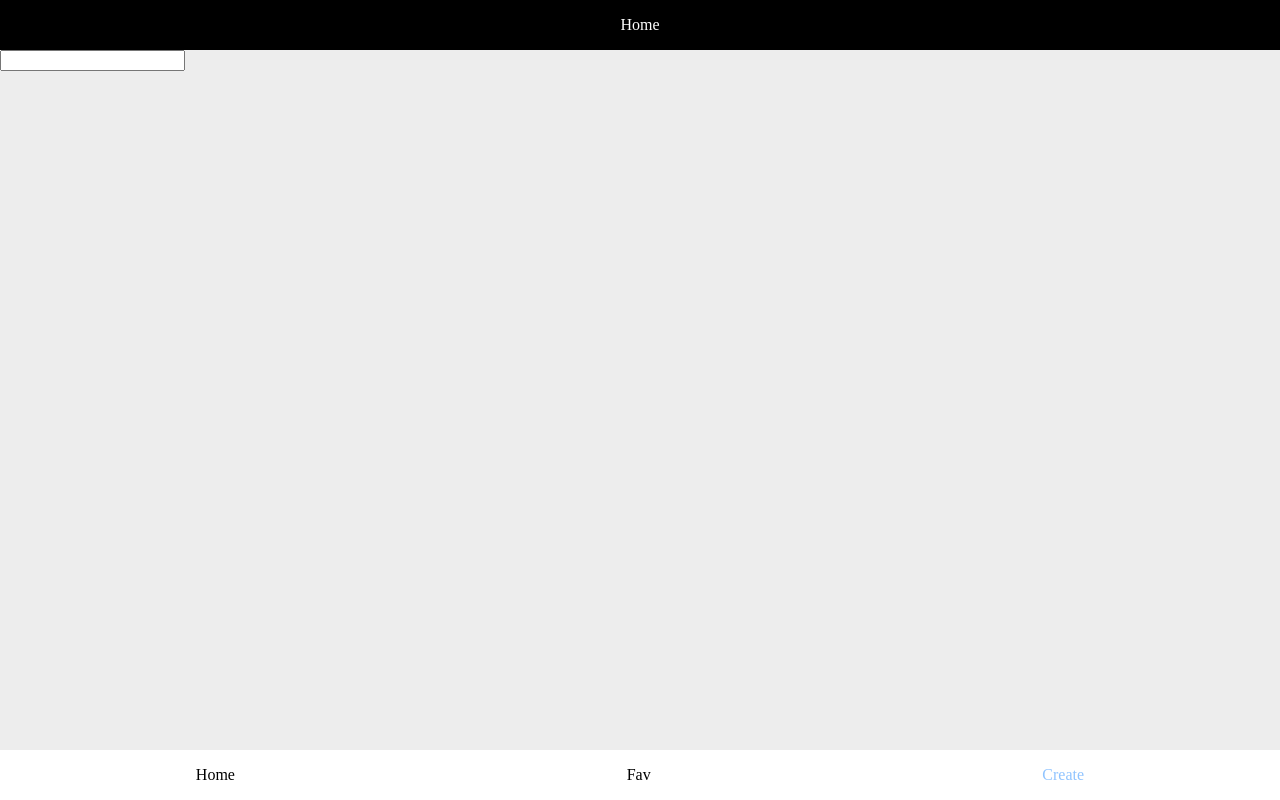
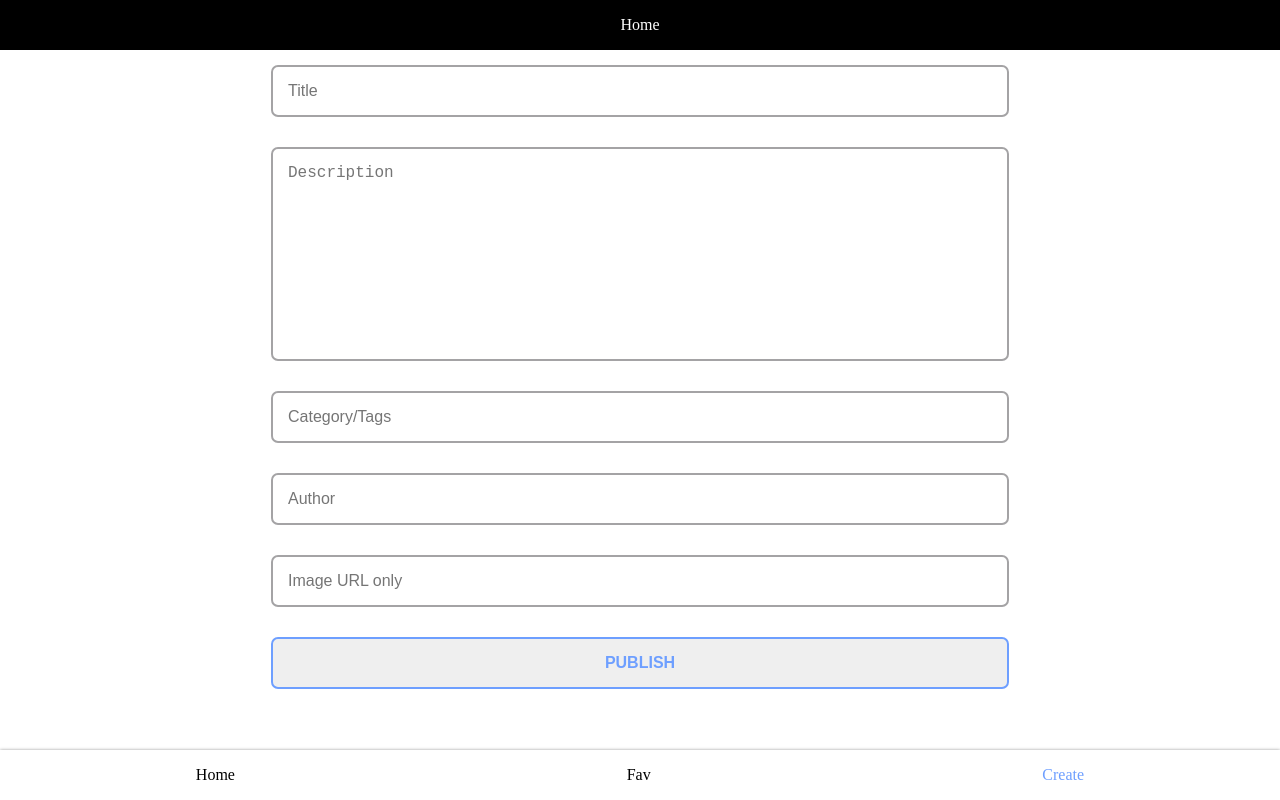
Before and after one commit to siddardha56/pepperSquare, a React app: page /create in a window 1280 px wide. Built offline with nearby package versions, Linux system fonts and the light colour scheme.

Commit message:
Create article page

```diff
--- /dev/null
+++ b/src/common/Input/index.js
@@ -0,0 +1,9 @@
+import React from 'react';
+
+const Input = props => (
+  <input
+    {...props}
+  />
+);
+
+export default Input;
--- /dev/null
+++ b/src/components/Create/create.scss
@@ -0,0 +1,26 @@
+.container {
+  background: #fff;
+  height: 100%;
+  display: flex;
+  justify-content: center;
+  .wrapper {
+    display: flex;
+    flex-direction: column;
+    width: 60%;
+    .input {
+      font-size: 16px;
+      border: 2px solid #a4a3a5;
+      margin: 15px;
+      border-radius: 7px;
+      padding: 15px;
+      outline: 0;
+      resize: none;
+    }
+    .inputButton {
+      font-weight: bold;
+      border: 2px solid #6e9fff;
+      color: #6e9fff;
+      cursor: pointer;
+    }
+  }
+}
--- a/src/components/Create/index.js
+++ b/src/components/Create/index.js
@@ -1,18 +1,105 @@
 import React from 'react';
-// import PropTypes from 'prop-types';
+import PropTypes from 'prop-types';
+
+import Input from '../../common/Input';
+import styles from './create.scss';
 
 class CreateArticle extends React.Component {
   constructor() {
     super();
-    this.state = {};
+    this.state = {
+      title: '',
+      description: '',
+      tags: '',
+      author: '',
+      image: '',
+      published: false,
+    };
+    this.submit = this.submit.bind(this);
   }
+
+  updateValues = propertyName => ({ target }) => {
+    this.setState({
+      [propertyName]: target.value,
+    });
+  }
+
+  submit() {
+    const { tags } = this.state;
+    const { history } = this.props;
+    this.props.createArticle({
+      ...this.state,
+      tags: tags.split(','),
+    }).then((res) => {
+      if (res.status === 202) {
+        history.push('/');
+      }
+    });
+  }
+
   render() {
+    const {
+      title,
+      description,
+      tags,
+      author,
+      image,
+    } = this.state;
     return (
-      <div>
-        <input type="text" />
+      <div className={styles.container}>
+        <div className={styles.wrapper}>
+          <Input
+            type="text"
+            placeholder="Title"
+            value={title}
+            className={styles.input}
+            onChange={this.updateValues('title')}
+          />
+          <textarea
+            cols="30"
+            rows="10"
+            value={description}
+            placeholder="Description"
+            className={styles.input}
+            onChange={this.updateValues('description')}
+          />
+          <Input
+            type="text"
+            value={tags}
+            placeholder="Category/Tags"
+            className={styles.input}
+            onChange={this.updateValues('tags')}
+          />
+          <Input
+            type="text"
+            value={author}
+            placeholder="Author"
+            className={styles.input}
+            onChange={this.updateValues('author')}
+          />
+          <Input
+            type="text"
+            value={image}
+            placeholder="Image URL only"
+            className={styles.input}
+            onChange={this.updateValues('image')}
+          />
+          <Input
+            type="button"
+            className={`${styles.inputButton} ${styles.input}`}
+            value="PUBLISH"
+            onClick={this.submit}
+          />
+        </div>
       </div>
     );
   }
 }
 
+CreateArticle.propTypes = {
+  history: PropTypes.object.isRequired,
+  createArticle: PropTypes.func.isRequired,
+};
+
+
 export default CreateArticle;
--- a/src/containers/Dashboard/Dashboard.js
+++ b/src/containers/Dashboard/Dashboard.js
@@ -7,7 +7,10 @@ import { connect } from 'react-redux';
 import { bindActionCreators } from 'redux';
 
 import styles from './dashboard.scss';
-import getArticlesApi from './dashboardApi';
+import {
+  getArticlesApi,
+  createArticleApi,
+} from './dashboardApi';
 import Articles from '../../components/Articles';
 import CreateArticle from '../../components/Create';
 
@@ -24,7 +27,7 @@ class Dashboard extends React.PureComponent {
     });
   }
   render() {
-    const { articles, fetchArticles } = this.props;
+    const { articles, fetchArticles, createArticle } = this.props;
     const { title } = this.state;
     return (
       <div className={styles.container}>
@@ -51,7 +54,11 @@ class Dashboard extends React.PureComponent {
             <Route
               path="/create"
               exact
-              render={() => <CreateArticle />}
+              render={routeParams =>
+                (<CreateArticle
+                  {...routeParams}
+                  createArticle={createArticle}
+                />)}
             />
             <Route path="/404" render={() => <h1>Page not found</h1>} />
           </Switch>
@@ -70,6 +77,7 @@ Dashboard.propTypes = {
   articles: PropTypes.instanceOf(Array).isRequired,
   history: PropTypes.object.isRequired,
   fetchArticles: PropTypes.func.isRequired,
+  createArticle: PropTypes.func.isRequired,
 };
 
 const mapStateToProps = ({ DashboardReducer }) => ({
@@ -79,6 +87,7 @@ const mapStateToProps = ({ DashboardReducer }) => ({
 const mapDispatchToProps = dispatch =>
   bindActionCreators({
     fetchArticles: getArticlesApi,
+    createArticle: createArticleApi,
   }, dispatch);
 
 
--- a/src/containers/Dashboard/dashboard.scss
+++ b/src/containers/Dashboard/dashboard.scss
@@ -27,8 +27,9 @@
     background: #fff;
     align-items: center;
     justify-content: space-around;
+    box-shadow: 0 0px 3px 0 rgba(0, 0, 0, 0.4);
     .active {
-      color: #90c4ff;
+      color: #6e9fff;
     }
   }
 }
--- a/src/containers/Dashboard/dashboardApi.js
+++ b/src/containers/Dashboard/dashboardApi.js
@@ -3,10 +3,15 @@ import axios from 'axios';
 import constants from '../../constants/constants';
 import { getArticles } from './dashboardActions';
 
-const getArticlesApi = () => dispatch =>
+export const getArticlesApi = () => dispatch =>
   axios({
     url: `${constants.PEP_URL}article`,
     method: 'get',
   }).then(res => dispatch(getArticles(res.data)));
 
-export default getArticlesApi;
+export const createArticleApi = params => () =>
+  axios({
+    url: `${constants.PEP_URL}article`,
+    method: 'post',
+    data: params,
+  }).then(res => res);
```
